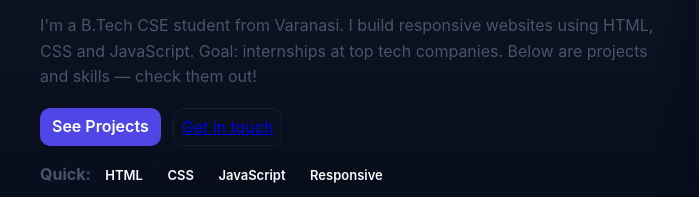
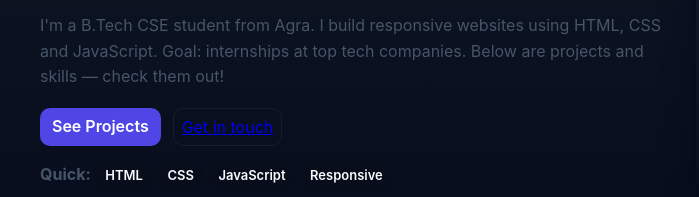
Before and after one commit to Sandeep0711-pen/protfolio--website, a plain HTML site: page docs/index.html in a window 1280 px wide. Shown: the part 239-436 px from the top of the page, 82-781 px from the left. Drawn offline with Linux system fonts and the light colour scheme.

Commit message:
Update index.html

```diff
--- a/docs/index.html
+++ b/docs/index.html
@@ -371,7 +371,7 @@
         <div class="intro">
           <h2 class="fade-up">Hi, I'm <span style="color:var(--accent)">Sandeep</span> — I build simple, beautiful
             websites.</h2>
-          <p class="muted">I'm a B.Tech CSE student from Varanasi. I build responsive websites using HTML, CSS and
+          <p class="muted">I'm a B.Tech CSE student from Agra. I build responsive websites using HTML, CSS and
             JavaScript. Goal: internships at top tech companies. Below are projects and skills — check them out!</p>
           <div class="cta">
             <a href="#projects" class="btn">See Projects</a>
```
